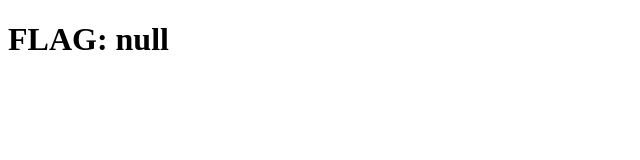
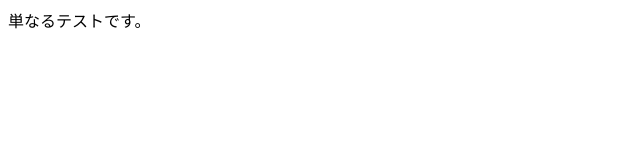
Before and after one commit to h-sugah/just-a-test, a plain HTML site: page index.html in a window 1280 px wide. Shown: the whole page, without its empty margins (0-640 px from the left). Drawn offline with Linux system fonts and the light colour scheme.

Commit message:
Update index.html

```diff
--- a/index.html
+++ b/index.html
@@ -1,13 +1,9 @@
 <!DOCTYPE html>
 <html>
   <head>
-    <title>Live Art XSS</title>
+    <title>単なるテストページ</title>
   </head>
   <body>
-    <h1 id="output">Loading...</h1>
-    <script>
-      const flag = localStorage.getItem("username");
-      document.getElementById("output").innerText = "FLAG: " + flag;
-    </script>
+    単なるテストです。
   </body>
 </html>
```
